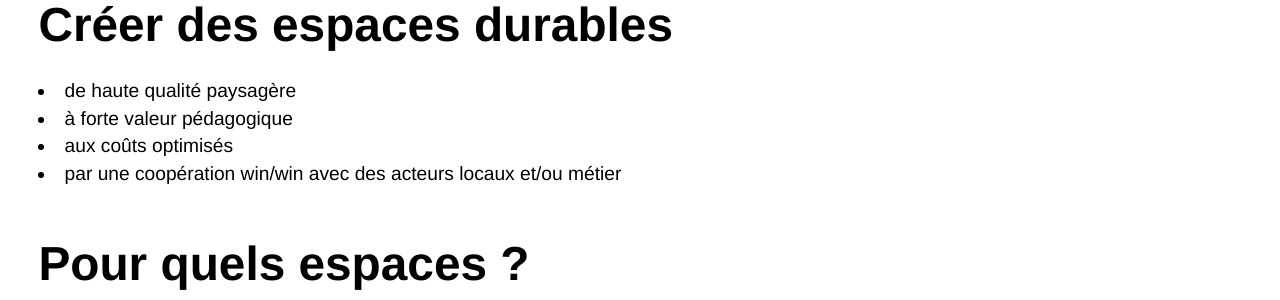
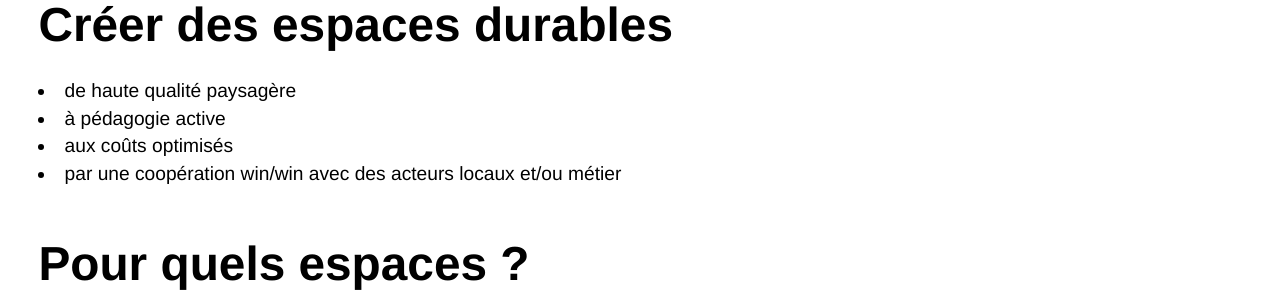
Before and after one commit to pierrenault/hopdurable.github.io, a Jekyll site: the page built from index.html, in a window 1280 px wide and 900 px high, scrolled down 1096 px. Shown: the part 152-452 px from the top of the window. Built offline with Jekyll 4.4.1, drawn with Linux system fonts in a browser that asks for light colours.

Commit message:
Update index.html

```diff
--- a/index.html
+++ b/index.html
@@ -21,7 +21,7 @@
     <h2>Créer des espaces durables</h2>
 
       <li>de haute qualité paysagère</1>
-      <li>à forte valeur pédagogique</1>
+      <li>à pédagogie active</1>
       <li>aux coûts optimisés</li>
       <li>par une coopération win/win avec des acteurs locaux et/ou métier</li>
 
```
